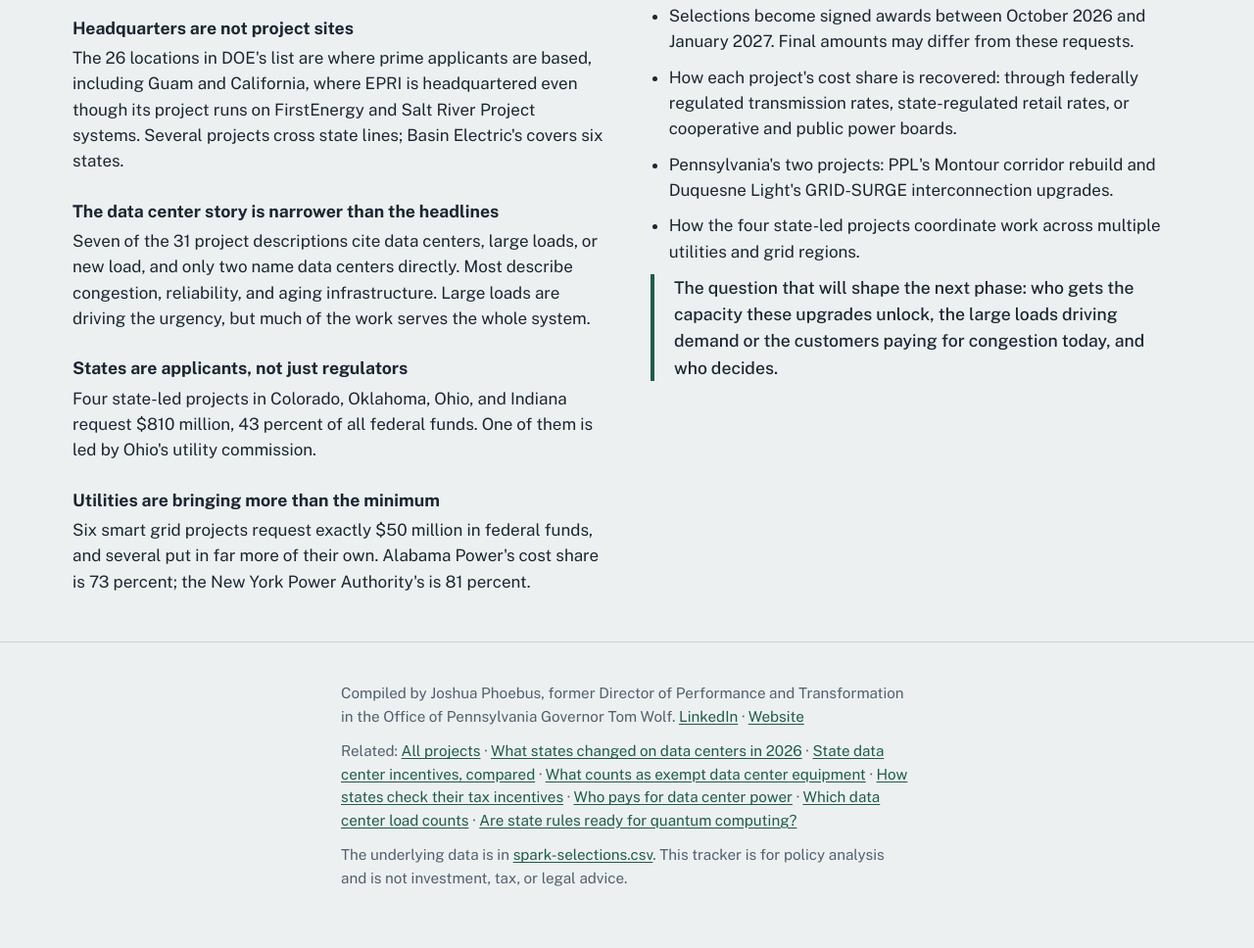
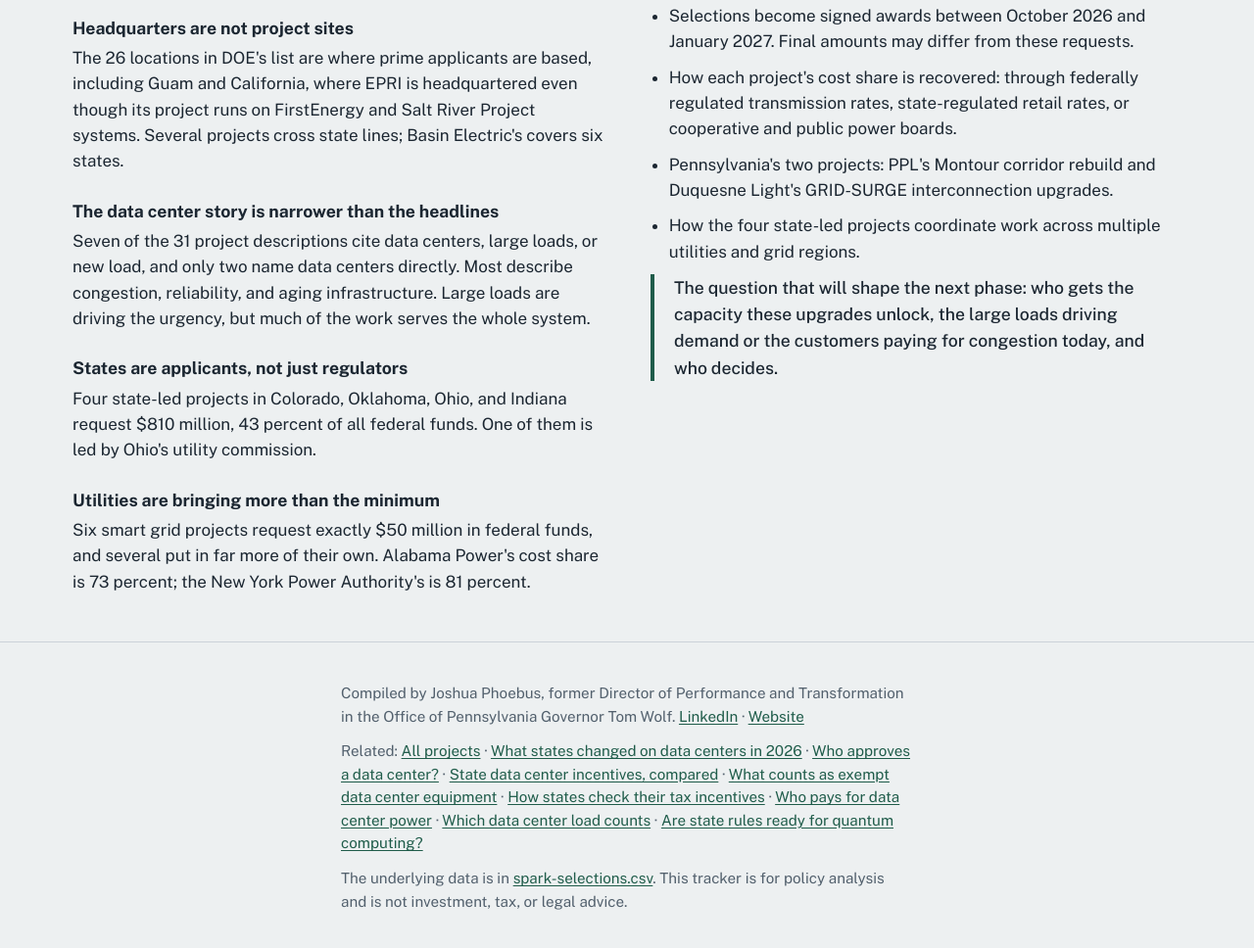
Before and after one commit to jphoebus/spark-grid-tracker, a plain HTML site: page index.html in a window 1280 px wide. Shown: the part 6064-7032 px from the top of the page at 98% size. Drawn offline with nearby package versions, Linux system fonts and the light colour scheme.

Commit message:
Add Who approves a data center? to footer related links (#9)
Claude-Session: https://claude.ai/code/session_01LLfgCvWxeMjJa9GyL62rAt

Co-authored-by: Claude <noreply@anthropic.com>

```diff
--- a/index.html
+++ b/index.html
@@ -259,7 +259,7 @@
 <footer>
   <div class="wrap measure">
     <p>Compiled by Joshua Phoebus, former Director of Performance and Transformation in the Office of Pennsylvania Governor Tom Wolf. <a href="https://www.linkedin.com/in/joshuaphoebus">LinkedIn</a> · <a href="https://www.joshuaphoebusllc.com">Website</a></p>
-    <p>Related: <a href="https://jphoebus.github.io/">All projects</a> · <a href="https://jphoebus.github.io/data-center-legislation-2026/">What states changed on data centers in 2026</a> · <a href="https://jphoebus.github.io/state-incentive-comparison/">State data center incentives, compared</a> · <a href="https://jphoebus.github.io/data-center-exempt-equipment/">What counts as exempt data center equipment</a> · <a href="https://jphoebus.github.io/tax-incentive-evaluation/">How states check their tax incentives</a> · <a href="https://jphoebus.github.io/large-load-tariffs/">Who pays for data center power</a> · <a href="https://jphoebus.github.io/large-load-screening/">Which data center load counts</a> · <a href="https://jphoebus.github.io/quantum-readiness/">Are state rules ready for quantum computing?</a></p>
+    <p>Related: <a href="https://jphoebus.github.io/">All projects</a> · <a href="https://jphoebus.github.io/data-center-legislation-2026/">What states changed on data centers in 2026</a> · <a href="https://jphoebus.github.io/data-center-siting/">Who approves a data center?</a> · <a href="https://jphoebus.github.io/state-incentive-comparison/">State data center incentives, compared</a> · <a href="https://jphoebus.github.io/data-center-exempt-equipment/">What counts as exempt data center equipment</a> · <a href="https://jphoebus.github.io/tax-incentive-evaluation/">How states check their tax incentives</a> · <a href="https://jphoebus.github.io/large-load-tariffs/">Who pays for data center power</a> · <a href="https://jphoebus.github.io/large-load-screening/">Which data center load counts</a> · <a href="https://jphoebus.github.io/quantum-readiness/">Are state rules ready for quantum computing?</a></p>
     <p>The underlying data is in <a href="spark-selections.csv">spark-selections.csv</a>. This tracker is for policy analysis and is not investment, tax, or legal advice.</p>
   </div>
 </footer>
```
